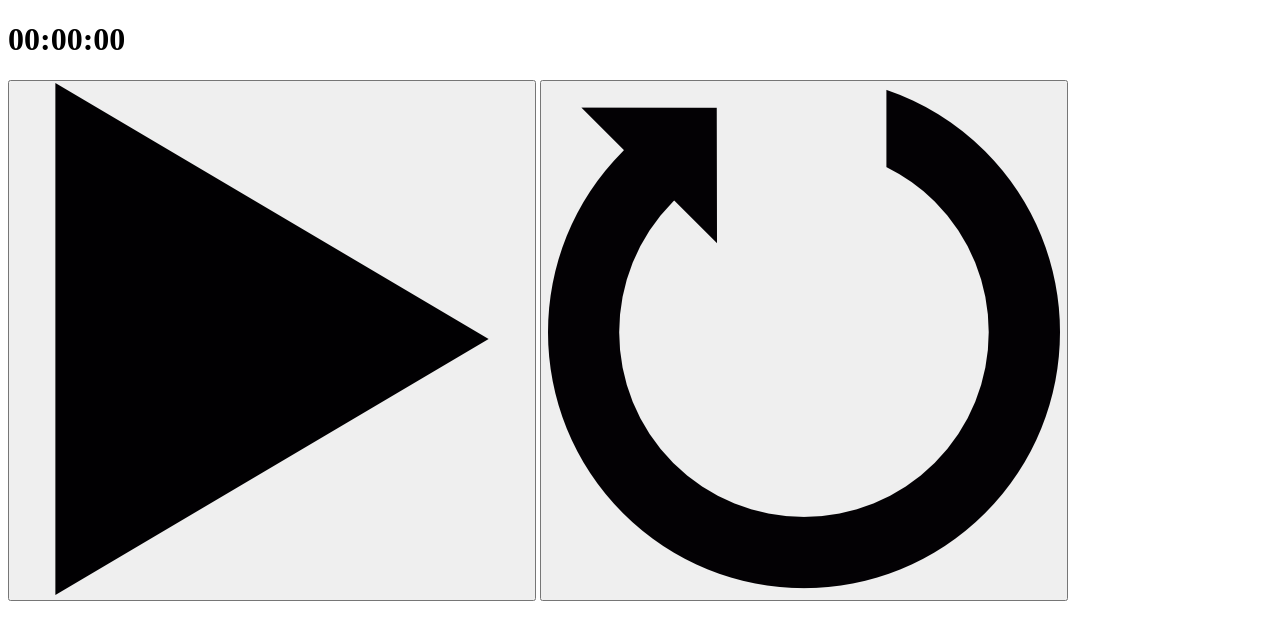
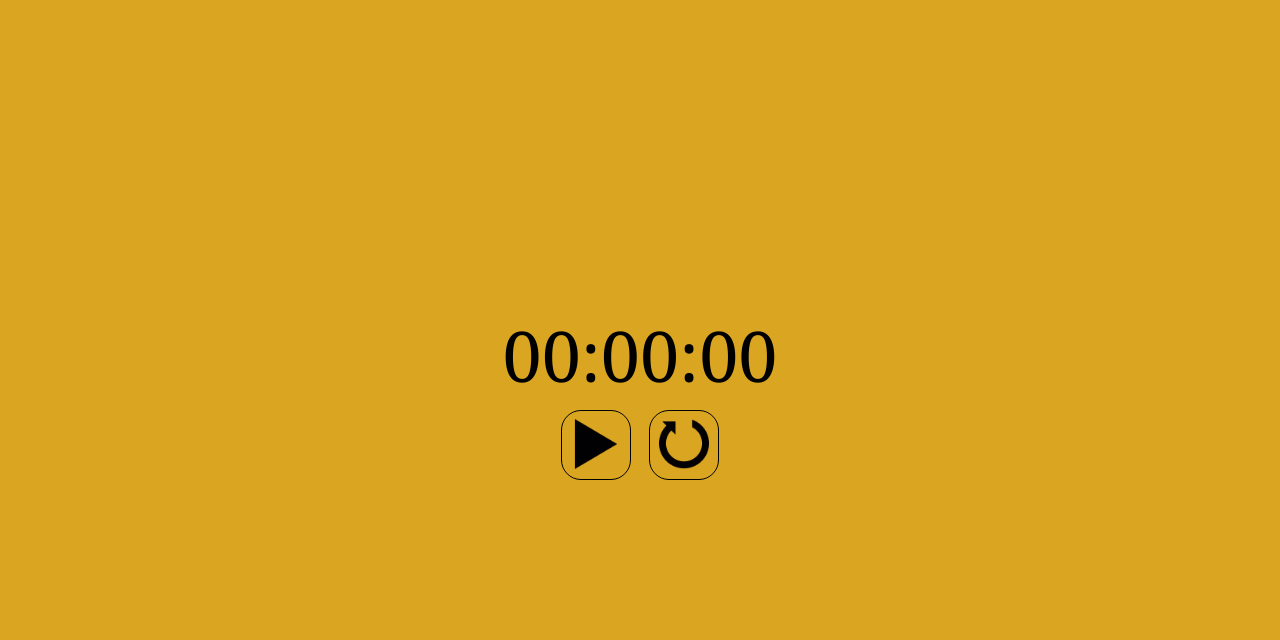
Before and after one commit to BrunoBorelliPro/Timer, a plain HTML site: page index.html in a window 1280 px wide. Drawn offline with Linux system fonts and the light colour scheme; the site is published under a folder, as on GitHub Pages, so addresses that start at the root find nothing.

Commit message:
Update index.html

```diff
--- a/index.html
+++ b/index.html
@@ -4,9 +4,9 @@
 	<meta charset="UTF-8">
 	<meta http-equiv="X-UA-Compatible" content="IE=edge">
 	<meta name="viewport" content="width=device-width, initial-scale=1.0">
-	<link href="/reset.css" rel="stylesheet">
+	<link href="reset.css" rel="stylesheet">
 
-	<link href="/style.css" rel="stylesheet">
+	<link href="style.css" rel="stylesheet">
 	<title>TimerHTML</title>
 </head>
 <body>
```
